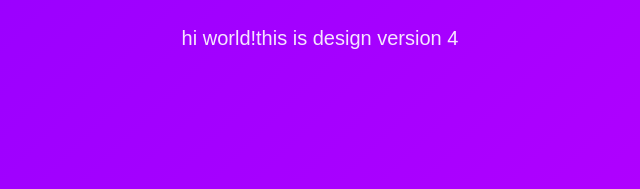
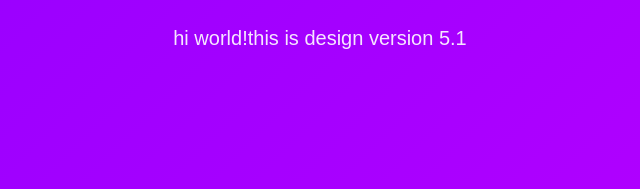
Before and after one commit to rahilasana/rahilarepo, a plain HTML site: page index.html in a window 1280 px wide. Shown: the part 394-583 px from the top of the page, 320-960 px from the left. Drawn offline with Linux system fonts and the light colour scheme.

Commit message:
this is v5.1

```diff
--- a/index.html
+++ b/index.html
@@ -9,6 +9,6 @@
 <body>
  <div class="container">
  <h1>ya Allah Ya Rasool(PBUH) </h1>
- <p>hi world!this is design  version 4</p>
+ <p>hi world!this is design  version 5.1</p>
  </div>
  </body>
```
